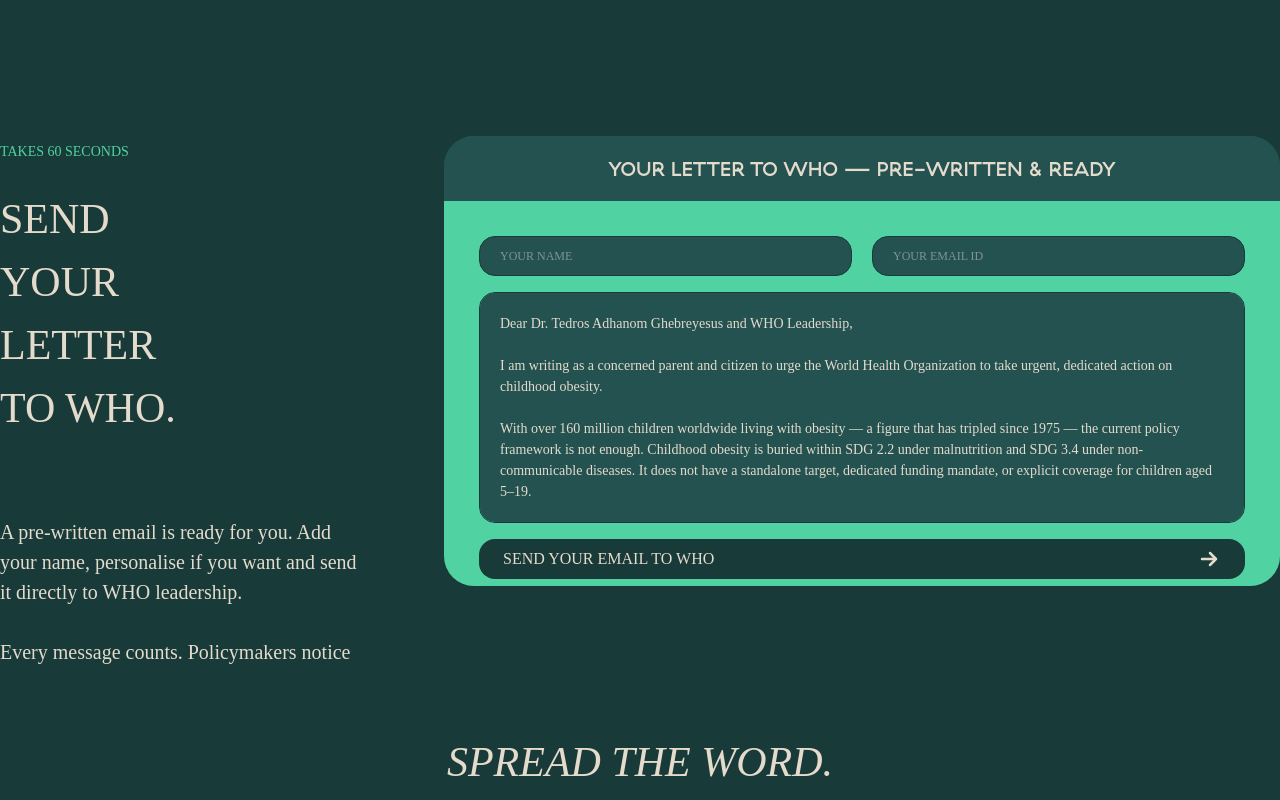
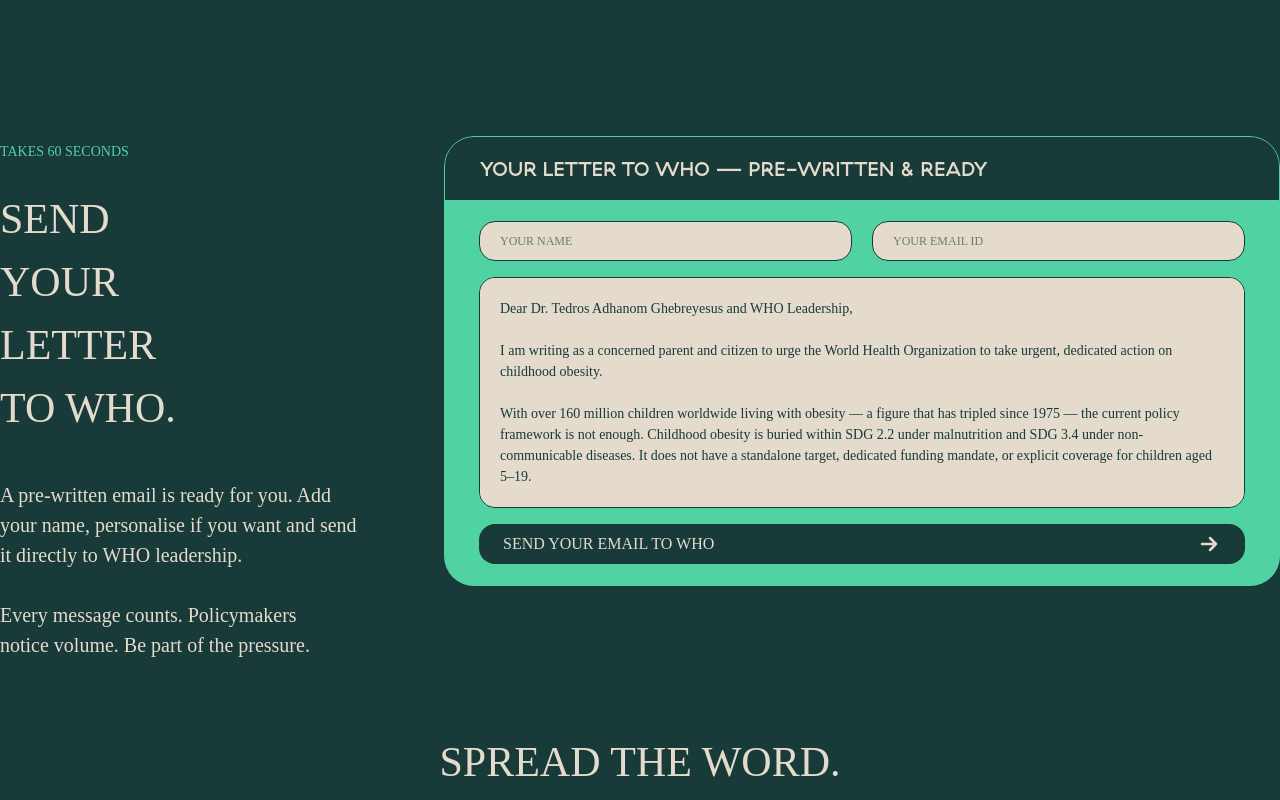
Before and after one commit to hsk-2004/Hlty.care_LandingPage, a Next.js app: page /who in a window 1280 px wide. Shown: the part 2560-3360 px from the top of the page. Built offline with nearby package versions, Linux system fonts and the light colour scheme; a web font is replaced by a local one.

Commit message:
added items

```diff
--- a/components/sections/who/LetterSection.tsx
+++ b/components/sections/who/LetterSection.tsx
@@ -17,38 +17,39 @@
                 </div>
               </div>
             </div>
-            <div className="content-stretch flex flex-col font-['Jubilat'] font-normal gap-[20px] items-start not-italic relative shrink-0 text-[#e4dbcd]">
+            <div className="content-stretch flex flex-col font-['Jubilat'] font-normal gap-[12px] items-start not-italic relative shrink-0 text-[#e4dbcd]">
               <p className="leading-[normal] relative shrink-0 text-[24px] whitespace-nowrap">SEND YOUR<br aria-hidden="true" />LETTER<br aria-hidden="true" />TO WHO.</p>
               <div className="leading-[0] relative shrink-0 text-[12px] w-[367px] whitespace-pre-wrap">
                 <p className="leading-[normal] mb-0">A pre-written email is ready for you. Add your name, personalise if you want and send it directly to WHO leadership.</p>
                 <p className="leading-[normal] mb-0">&nbsp;</p>
-                <p className="leading-[normal]">Every message counts. Policymakers notice volume. Be part of the pressure.</p>
+                <p className="leading-[normal] mb-0">Every message counts. Policymakers</p>
+                <p className="leading-[normal]">notice volume. Be part of the pressure.</p>
               </div>
             </div>
           </div>
         </div>
         <div className="bg-[#51d2a2] border border-[#235250] border-solid content-stretch flex flex-col gap-[20px] items-start pb-[20px] relative rounded-[12px] shrink-0 w-full">
-          <div className="bg-[#235250] content-stretch flex items-center justify-center p-[20px] relative rounded-tl-[12px] rounded-tr-[12px] shrink-0 w-full">
+          <div className="bg-[#183A39] border border-[#51D2A2] border-solid content-stretch flex items-center justify-start p-[20px] relative rounded-tl-[12px] rounded-tr-[12px] shrink-0 w-full">
             <div className="flex flex-[1_0_0] flex-col font-['GT_Haptik'] font-medium justify-center leading-[0] min-w-px not-italic relative text-[#e4dbcd] text-[12px] uppercase">
               <p className="leading-[normal]">Your Letter to WHO — Pre-Written & Ready</p>
             </div>
           </div>
-          <div className="content-stretch flex flex-col gap-[16px] items-start relative shrink-0 w-full">
+          <div className="content-stretch flex flex-col gap-[16px] items-start relative shrink-0 w-full mt-[-10px]">
             <div className="content-stretch flex flex-col gap-[8px] items-center px-[16px] relative shrink-0 w-full">
-              <div className="bg-[#235250] border border-[#183a39] border-solid content-stretch flex h-[28px] items-center px-[20px] relative rounded-[16px] shrink-0 w-full">
-                <div className="flex flex-col font-['GT_Haptik'] font-medium justify-center leading-[0] not-italic relative shrink-0 text-[#809493] text-[12px] text-center uppercase whitespace-nowrap">
+              <div className="bg-[#E4DBCD] border border-[#183a39] border-solid content-stretch flex h-[28px] items-center px-[20px] relative rounded-[16px] shrink-0 w-full">
+                <div className="flex flex-col font-['GT_Haptik'] font-medium justify-center leading-[0] not-italic relative shrink-0 text-[#183A39]/60 text-[12px] text-center uppercase whitespace-nowrap">
                   <p className="leading-[56px]">YOUR NAME</p>
                 </div>
               </div>
-              <div className="bg-[#235250] border border-[#183a39] border-solid content-stretch flex h-[28px] items-center px-[20px] relative rounded-[16px] shrink-0 w-full">
-                <div className="flex flex-col font-['GT_Haptik'] font-medium justify-center leading-[0] not-italic relative shrink-0 text-[#809493] text-[12px] text-center uppercase whitespace-nowrap">
+              <div className="bg-[#E4DBCD] border border-[#183a39] border-solid content-stretch flex h-[28px] items-center px-[20px] relative rounded-[16px] shrink-0 w-full">
+                <div className="flex flex-col font-['GT_Haptik'] font-medium justify-center leading-[0] not-italic relative shrink-0 text-[#183A39]/60 text-[12px] text-center uppercase whitespace-nowrap">
                   <p className="leading-[56px]">YOUR EMAIL ID</p>
                 </div>
               </div>
             </div>
             <div className="content-stretch flex items-start justify-center px-[20px] relative shrink-0 w-full">
-              <div className="bg-[#235250] border border-[#183a39] border-solid content-stretch flex h-[231px] items-start overflow-clip p-[20px] relative rounded-[12px] shrink-0 w-[346px]">
-                <div className="flex-[1_0_0] font-['Jubilat'] font-normal leading-[0] min-w-px not-italic relative text-[#e4dbcd] text-[12px] whitespace-pre-wrap">
+              <div className="bg-[#E4DBCD] border border-[#183a39] border-solid content-stretch flex h-[231px] items-start overflow-y-auto scrollbar-hide p-[20px] relative rounded-[12px] shrink-0 w-[346px]">
+                <div className="flex-[1_0_0] font-['Jubilat'] font-normal leading-[0] min-w-px not-italic relative text-[#183A39] text-[12px] whitespace-pre-wrap">
                   <p className="leading-[normal] mb-0">Dear Dr. Tedros Adhanom Ghebreyesus and WHO Leadership,</p>
                   <p className="leading-[normal] mb-0">&nbsp;</p>
                   <p className="leading-[normal] mb-0">I am writing as a concerned parent and citizen to urge the World Health Organization to take urgent, dedicated action on childhood obesity.</p>
@@ -90,28 +91,29 @@
             <div className="flex h-[32px] items-center relative rounded-[20px] shrink-0">
               <p className="font-['GT_Haptik'] font-medium text-[#51d2a2] text-[14px] uppercase leading-[56px] w-[134px] h-[56px] overflow-hidden">Takes 60 seconds</p>
             </div>
-            <div className="flex flex-col gap-[77px] items-start relative shrink-0">
+            <div className="flex flex-col gap-[40px] items-start relative shrink-0">
               <h2 className="text-[#e4dbcd] text-[42px] font-['Jubilat'] font-normal leading-normal uppercase w-[227px] min-h-[159px]">
                 SEND YOUR<br />LETTER<br />TO WHO.
               </h2>
-              <p className="text-[#e4dbcd] text-[20px] font-['Jubilat'] font-normal leading-normal w-[367px] h-[150px] overflow-hidden">
+              <p className="text-[#e4dbcd] text-[20px] font-['Jubilat'] font-normal leading-normal w-[367px]">
                 A pre-written email is ready for you. Add your name, personalise if you want and send it directly to WHO leadership. <br /><br />
-                Every message counts. Policymakers notice volume. Be part of the pressure.
+                Every message counts. Policymakers <br />
+                notice volume. Be part of the pressure.
               </p>
             </div>
           </div>
         </div>
-        <div className="bg-[#235250] flex flex-col items-start relative rounded-[30px] w-[836px] h-[450px] overflow-hidden" data-node-id="2790:7517">
-          <div className="bg-[#235250] flex items-center justify-center h-[65px] px-[40px] py-[20px] relative w-full">
+        <div className="bg-[#183A39] flex flex-col items-start relative rounded-[30px] w-[836px] h-[450px] overflow-hidden" data-node-id="2790:7517">
+          <div className="bg-[#183A39] border border-[#51D2A2] flex items-center justify-start h-[65px] px-[35px] py-[20px] relative w-full rounded-t-[30px]">
             <p className="font-haptik text-[#e4dbcd] text-[20px] uppercase leading-normal">Your Letter to WHO — Pre-Written & Ready</p>
           </div>
-          <div className="bg-[#51d2a2] flex flex-col gap-[16px] p-[35px] relative shrink-0 w-full rounded-b-[30px]">
+          <div className="bg-[#51d2a2] flex flex-col gap-[16px] pt-[20px] px-[35px] pb-[35px] relative shrink-0 w-full rounded-b-[30px]">
             <div className="flex gap-[20px] items-start justify-center relative shrink-0 w-full">
-              <input type="text" placeholder="YOUR NAME" className="bg-[#235250] border border-[#183a39] h-[40px] px-[20px] rounded-[16px] w-[373px] font-['GT_Haptik'] font-medium text-[12px] text-[#e4dbcd] placeholder:text-[#809493] focus:outline-none uppercase" />
-              <input type="email" placeholder="YOUR EMAIL ID" className="bg-[#235250] border border-[#183a39] h-[40px] px-[20px] rounded-[16px] w-[373px] font-['GT_Haptik'] font-medium text-[12px] text-[#e4dbcd] placeholder:text-[#809493] focus:outline-none uppercase" />
+              <input type="text" placeholder="YOUR NAME" className="bg-[#E4DBCD] border border-[#183a39] h-[40px] px-[20px] rounded-[16px] w-[373px] font-['GT_Haptik'] font-medium text-[12px] text-[#183A39] placeholder:text-[#183A39]/60 focus:outline-none uppercase" />
+              <input type="email" placeholder="YOUR EMAIL ID" className="bg-[#E4DBCD] border border-[#183a39] h-[40px] px-[20px] rounded-[16px] w-[373px] font-['GT_Haptik'] font-medium text-[12px] text-[#183A39] placeholder:text-[#183A39]/60 focus:outline-none uppercase" />
             </div>
-            <div className="bg-[#235250] border border-[#183a39] flex h-[231px] p-[20px] overflow-y-auto rounded-[16px] w-full">
-              <p className="font-['Jubilat'] font-normal text-[#e4dbcd] text-[14px] leading-normal whitespace-pre-wrap">
+            <div className="bg-[#E4DBCD] border border-[#183a39] flex h-[231px] p-[20px] overflow-y-auto scrollbar-hide rounded-[16px] w-full">
+              <p className="font-['Jubilat'] font-normal text-[#183A39] text-[14px] leading-normal whitespace-pre-wrap">
                 Dear Dr. Tedros Adhanom Ghebreyesus and WHO Leadership,<br /><br />
                 I am writing as a concerned parent and citizen to urge the World Health Organization to take urgent, dedicated action on childhood obesity.<br /><br />
                 With over 160 million children worldwide living with obesity — a figure that has tripled since 1975 — the current policy framework is not enough. Childhood obesity is buried within SDG 2.2 under malnutrition and SDG 3.4 under non-communicable diseases. It does not have a standalone target, dedicated funding mandate, or explicit coverage for children aged 5–19.<br /><br />
--- a/components/sections/who/ShareSection.tsx
+++ b/components/sections/who/ShareSection.tsx
@@ -19,8 +19,8 @@
   return (
     <div className="mt-[150px] mb-[150px] flex flex-col items-center gap-[48px] relative w-full" data-node-id="2790:7533">
       <div className="flex flex-col gap-[20px] items-center text-center">
-        <h2 className="text-[#e4dbcd] text-[42px] font-['Jubilat'] font-normal uppercase leading-tight italic">SPREAD THE WORD.</h2>
-        <div className="text-[#e4dbcd] text-[24px] font-['Jubilat'] font-normal max-w-[813px] leading-relaxed">
+        <h2 className="text-[#e4dbcd] text-[42px] font-jubilat font-normal uppercase leading-tight">SPREAD THE WORD.</h2>
+        <div className="text-[#e4dbcd] text-[24px] font-jubilat font-normal max-w-[813px] leading-relaxed">
           <p>The more voices, the louder the message.</p>
           <p>Share this page with every parent you know.</p>
         </div>
```
Also changed, not shown: components/sections/character/CharacterSection.tsx (+7 -28 lines).
